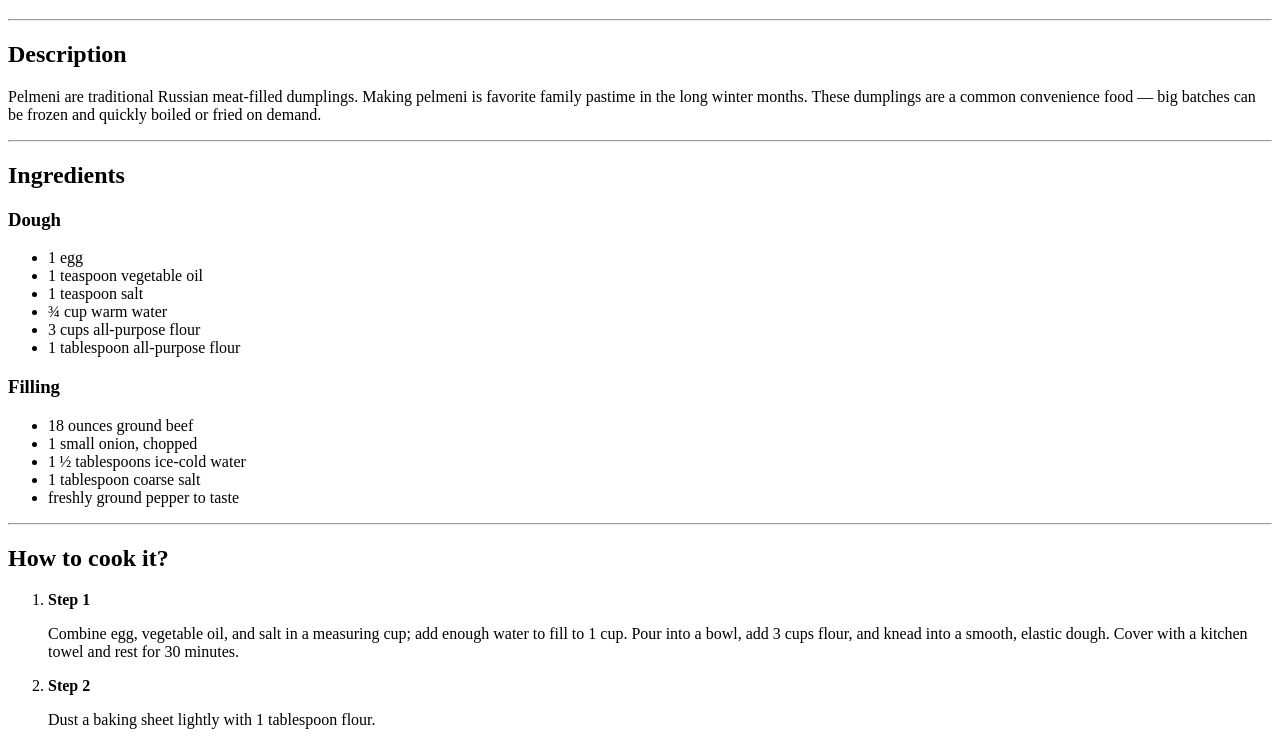
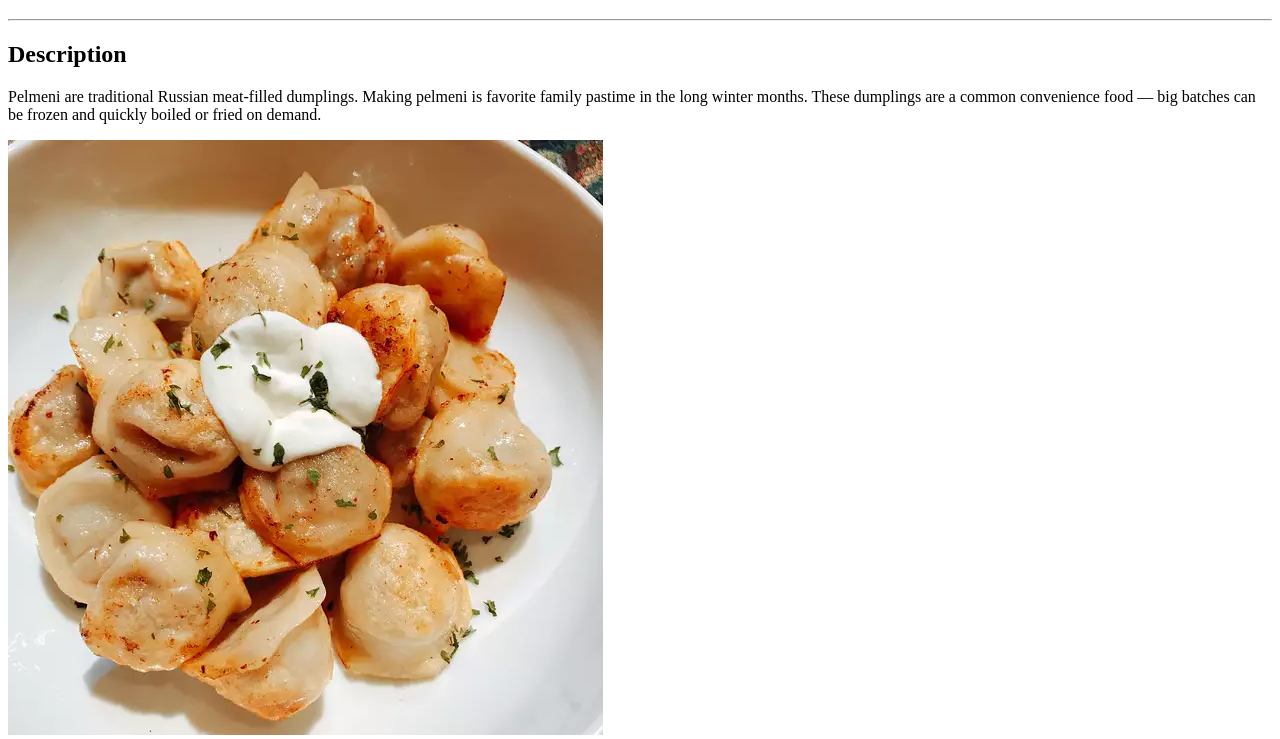
Before and after one commit to Frost-Side/odin-recipes, a plain HTML site: page recipes/russian-pelmeni.html in a window 1280 px wide. Shown: the part 61-800 px from the top of the page. Drawn offline with Linux system fonts and the light colour scheme.

Commit message:
add image for russian pelmeni page

```diff
--- a/recipes/russian-pelmeni.html
+++ b/recipes/russian-pelmeni.html
@@ -9,6 +9,7 @@
     <hr>
     <h2>Description</h2>
     <p>Pelmeni are traditional Russian meat-filled dumplings. Making pelmeni is&nbsp;favorite family pastime in&nbsp;the long winter months. These dumplings are a&nbsp;common convenience food&nbsp;&mdash; big batches can be&nbsp;frozen and quickly boiled or&nbsp;fried on&nbsp;demand.</p>
+    <img src="../images/russian-pelmeni.jpg" alt="picture of russian pelmeni">
     <hr>
     <h2>Ingredients</h2>
     <h3>Dough</h3>
```
